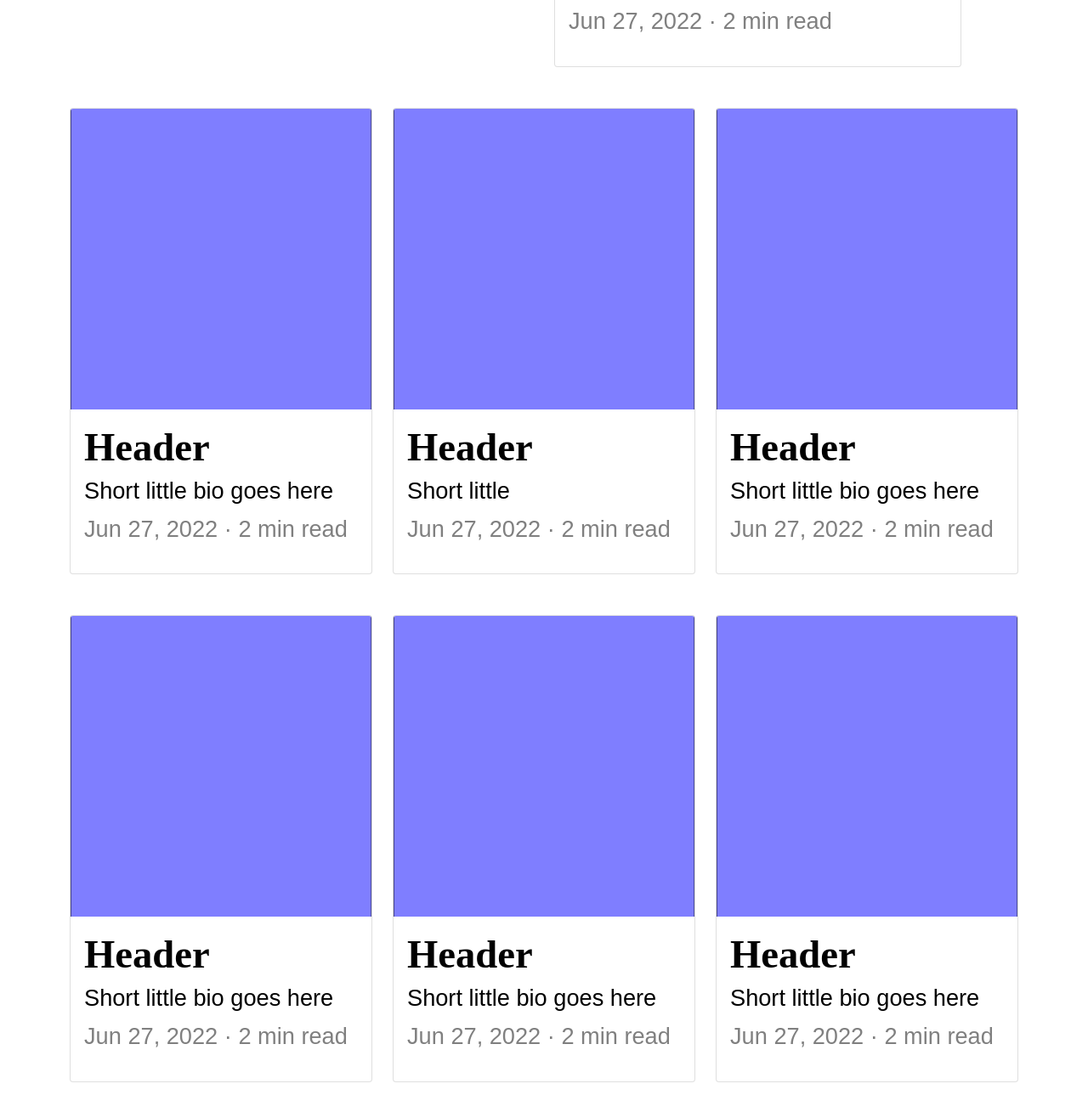
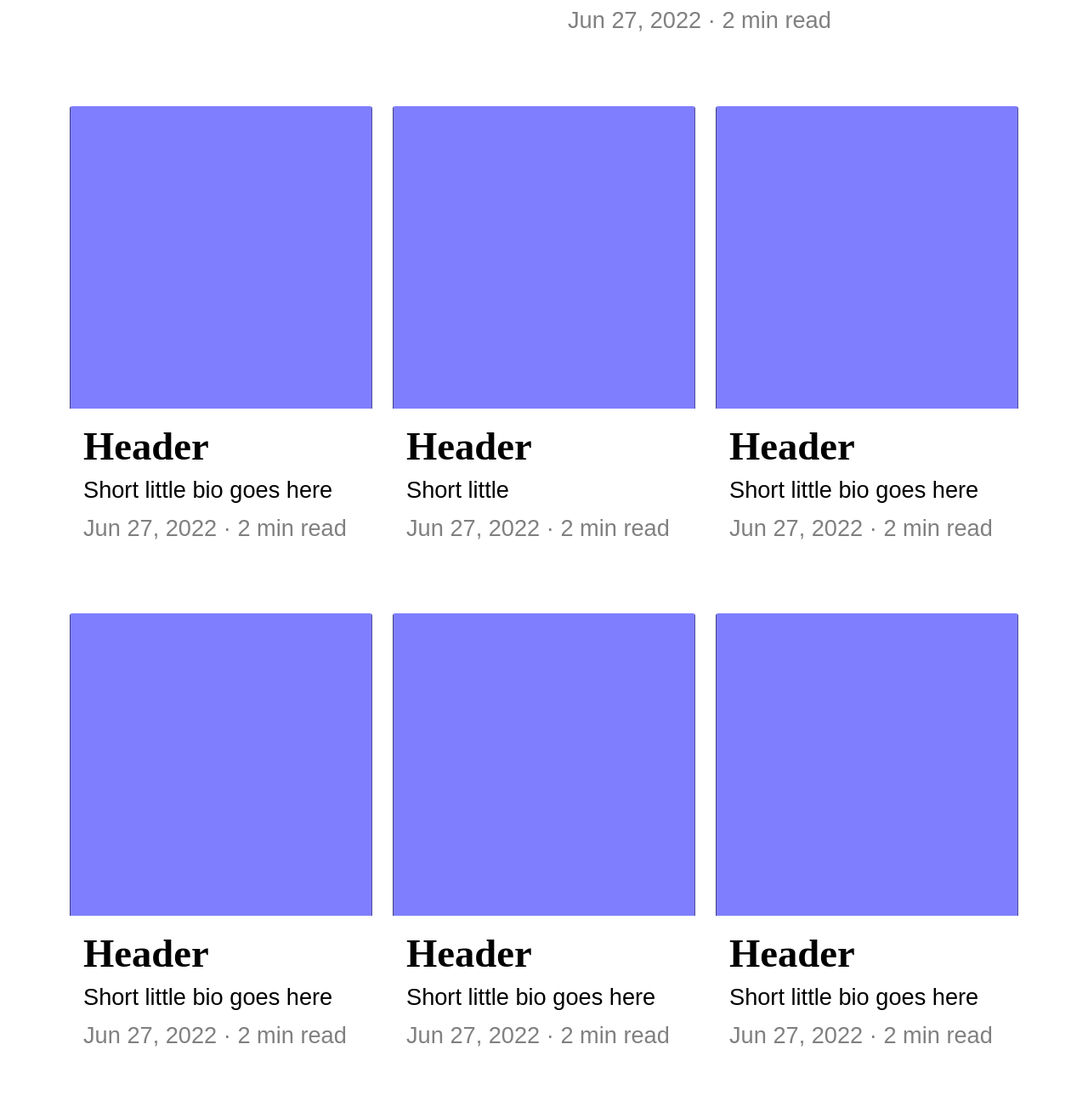
Before and after one commit to bca-code-for-charity/haca-web, a plain HTML site: page blog.html in a window 1280 px wide. Shown: the part 1431-2720 px from the top of the page at 85% size. Drawn offline with nearby package versions, Linux system fonts and the light colour scheme; a web font is replaced by a local one.

Commit message:
fixed blog page

```diff
--- a/blog.html
+++ b/blog.html
@@ -10,6 +10,12 @@
     <title>Document</title>
 </head>
 <style>
+    .card-no-border {
+        border:none;
+    }
+    .card-body {
+        border:0;
+    }
     .bordered {
         border: 2px solid black !important;
     }
@@ -130,7 +136,7 @@
         </div>
         <div class="row my-5 d-flex d-md-none">
             <div class="col">
-                <div class="card">
+                <div class="card card-no-border">
                     <img class="card-img-top" src="blog_images/blogimg2.png">
                     <div class="card-body">
                         <h1>Header</h1>
@@ -143,7 +149,7 @@
         </div>
         <div class="row my-5">
             <div class="col">
-                <div class="card">
+                <div class="card card-no-border">
                     <img class="card-img-top" src="blog_images/blogimg3.png">
                     <div class="card-body">
                         <h1>Header</h1>
@@ -153,7 +159,7 @@
                 </div>
             </div>
             <div class="col d-none d-md-flex">
-                <div class="card">
+                <div class="card card-no-border">
                     <img class="card-img-top" src="blog_images/blogimg4.png">
                     <div class="card-body">
                         <h1>Header</h1>
@@ -176,7 +182,7 @@
 
         <div class="row my-5">
             <div class="col" style="max-width:50%">
-                <div class="card">
+                <div class="card card-no-border">
                     <img class="card-img-top" src="blog_images/blogimg4.png">
                     <div class="card-body">
                         <h1>Header</h1>
@@ -186,7 +192,7 @@
                 </div>
             </div>
             <div class="col" style="max-width:50%">
-                <div class="card">
+                <div class="car card-no-borderd">
                     <img class="card-img-top" src="blog_images/blogimg4.png">
                     <div class="card-body">
                         <h1>Header</h1>
@@ -196,7 +202,7 @@
                 </div>
             </div>
             <div class="col-md-4 d-none d-md-flex">
-                <div class="card">
+                <div class="card card-no-border">
                     <img class="card-img-top" src="blog_images/blogimg4.png">
                     <div class="card-body">
                         <h1>Header</h1>
@@ -208,7 +214,7 @@
         </div>
         <div class="row d-flex d-md-none">
             <div class="col" style="max-width:50%">
-                <div class="card">
+                <div class="card card-no-border">
                     <img class="card-img-top" src="blog_images/blogimg4.png">
                     <div class="card-body">
                         <h1>Header</h1>
@@ -218,7 +224,7 @@
                 </div>
             </div>
             <div class="col" style="max-width:50%">
-                <div class="card">
+                <div class="card card-no-border">
                     <img class="card-img-top" src="blog_images/blogimg4.png">
                     <div class="card-body">
                         <h1>Header</h1>
@@ -230,7 +236,7 @@
         </div>
         <div class="row my-5 ">
             <div class="col d-none d-md-flex">
-                <div class="card">
+                <div class="card card-no-border">
                     <img class="blog-image card-img-top" src="blog_images/blogimg4.png">
                     <div class="card-body">
                         <h1>Header</h1>
@@ -240,7 +246,7 @@
                 </div>
             </div>
             <div class="col" style="max-width:50%">
-                <div class="card">
+                <div class="card card-no-border">
                     <img class="blog-image card-img-top" src="blog_images/blogimg4.png">
                     <div class="card-body">
                         <h1>Header</h1>
@@ -250,7 +256,7 @@
                 </div>
             </div>
             <div class="col" style="max-width:50%">
-                <div class="card">
+                <div class="card card-no-border">
                     <img class="blog-image card-img-top" src="blog_images/blogimg4.png">
                     <div class="card-body">
                         <h1>Header</h1>
```
